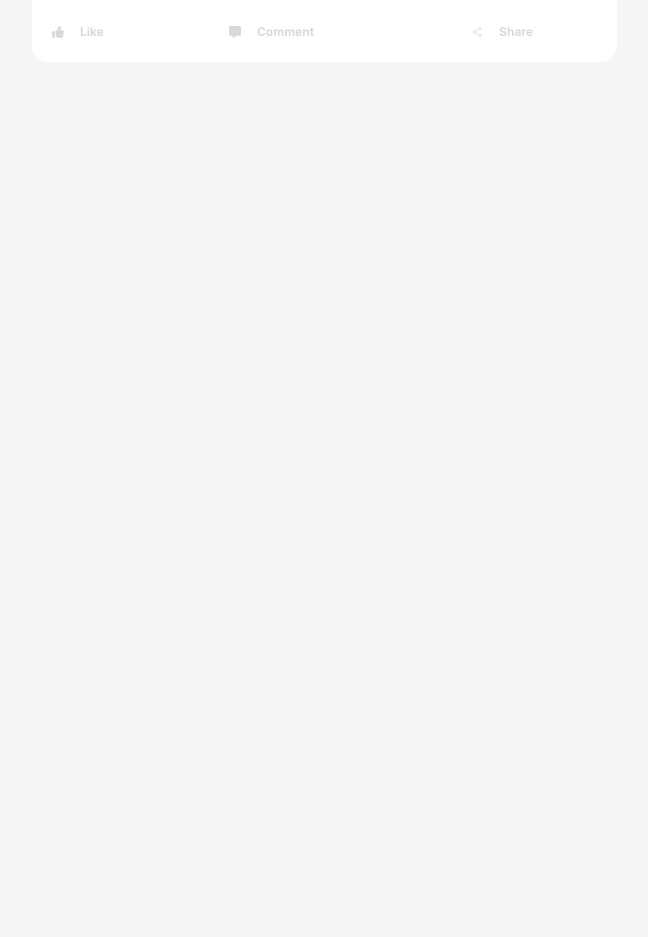
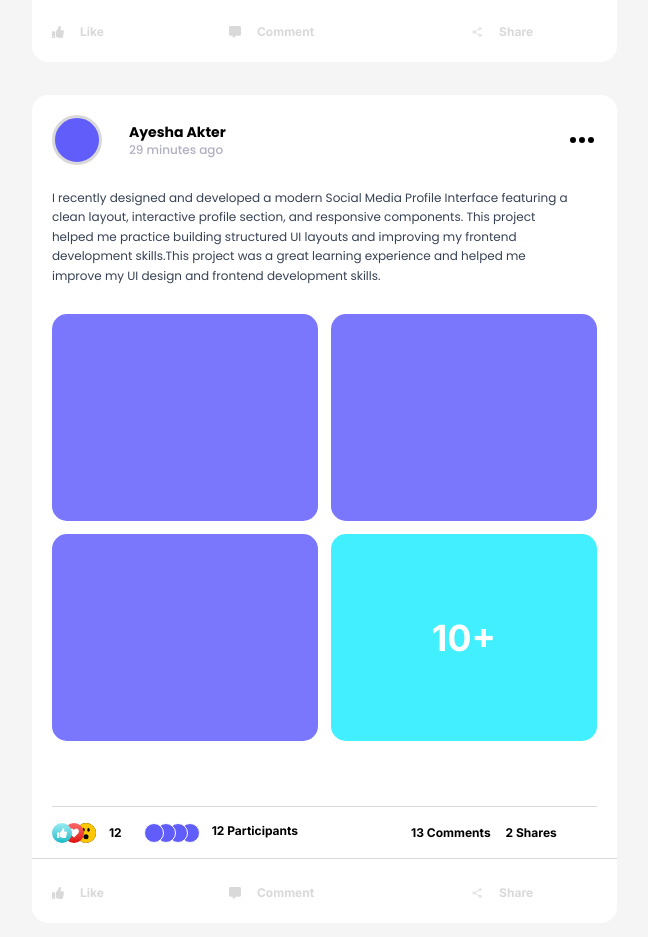
Before and after one commit to ayeshaakter02/Social-Media, a Next.js app in the folder client/: page /newsfeed in a window 1280 px wide. Shown: the part 3742-4679 px from the top of the page, without its empty margins (496-1144 px from the left). Before the commit the page ends 4421 px from the top, so only its background shows below. Built offline with nearby package versions, Linux system fonts and the light colour scheme.

Commit message:
postPhotos party desin part in newsfeed

```diff
--- a/client/src/app/(root)/newsfeed/page.jsx
+++ b/client/src/app/(root)/newsfeed/page.jsx
@@ -4,6 +4,7 @@ import Photos from '@/components/common/Photos'
 import ProfileHeader from '@/components/common/ProfileHeader'
 import Videos from '@/components/common/Videos'
 import CreatePost from '@/components/Newsfeed/CreatePost'
+import PostPhotos from '@/components/Newsfeed/PostPhotos'
 import HomePages from '@/Pages/HomePages'
 import React from 'react'
 
@@ -20,6 +21,7 @@ const page = () => {
         <div className='ml-3.75 '>
           <CreatePost/>
           <HomePages/>
+          <PostPhotos/>
         </div>
       </div>
     </div>
--- /dev/null
+++ b/client/src/components/Newsfeed/PostPhotos.jsx
@@ -0,0 +1,39 @@
+import React from 'react'
+import Creator from '../Home/Creator'
+import Content from '../Home/Content'
+import Participants from '../Home/Participants'
+import Action from '../Home/Action'
+
+const PostPhotos = () => {
+  return (
+    <div className="max-w-146.25 mx-auto bg-white rounded-2xl mt-8.25 font-poppins  py-5">
+      <div className="px-5">
+        <div>
+          {/* Header */}
+          <Creator />
+          {/* Post Text */}
+          <Content />
+        </div>
+        <div className="grid grid-cols-2 gap-3.25 mb-16.25">
+          <div className="bg-[#7A77FD] w-66.5 h-51.75 rounded-[15px]"></div>
+          <div className="bg-[#7A77FD] w-66.5 h-51.75 rounded-[15px]"></div>
+          <div className="bg-[#7A77FD] w-66.5 h-51.75 rounded-[15px]"></div>
+          <div className="bg-[#41EFFF] w-66.5 h-51.75 rounded-[15px] font-inter font-bold text-[36px] text-white flex justify-center items-center" >10+</div>
+        </div>
+        <div>
+          {/* border */}
+          <div className="text-[#D9D9D9] border-b"></div>
+          {/* post status */}
+          <Participants />
+          {/* border  */}
+          <div className="post-border"></div>
+          {/* Actions */}
+          <Action />
+        </div>
+      </div>
+
+    </div>
+  )
+}
+
+export default PostPhotos
```
Also changed, not shown: 1 other file (tests, documents, lock files or other folders).
